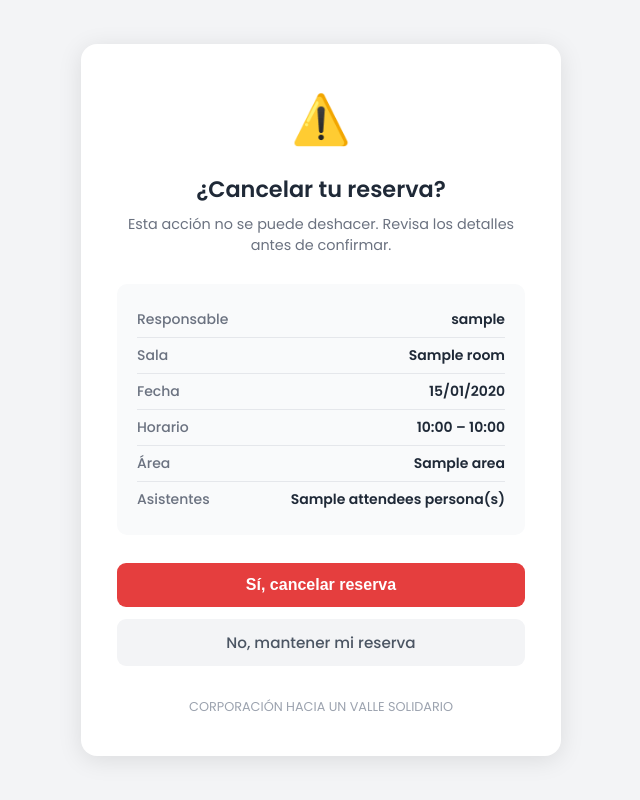
After one commit to erpplaneacion-eng/proyecto-sala-juntas-chvs, a FastAPI app: template app/templates/cancel_confirm.html in a window 1280 px wide. The commit adds this page. Shown: the whole page, without its empty margins (319-959 px from the left). Run offline with FastAPI, Linux system fonts and the light colour scheme; the template is opened without the code that fills it: most values are stand-ins (such as "Sample title", 1, 10 or a date in 2020).

Commit message:
Cambios realizados                                                                                                                                                                                          1. Cancelación por enlace seguro en el email
  - Al crear una reserva se genera un token de 43 caracteres (secrets.token_urlsafe(32)) con validez de 48 horas
  - El email de confirmación incluye un botón "Cancelar mi reserva" con el enlace https://tuapp.com/cancelar/{token}
  - GET /cancelar/{token} → página que muestra los detalles y pide confirmación
  - POST /cancelar/{token} → elimina la reserva, muestra página de resultado
  - Si el enlace ya fue usado o expiró, muestra un mensaje claro
  - Dos nuevas plantillas: cancel_confirm.html y cancel_result.html

  2. Campo de asistentes con validación de capacidad

  - Nuevo campo "Asistentes" en el formulario público y en el panel admin
  - El selector de sala muestra (máx. N) junto al nombre
  - Al cambiar de sala, el campo se actualiza dinámicamente con el max correcto
  - Backend valida que attendees ≤ room.capacity (Sala Amarilla = 12, Sala Morada = 8)
  - Se muestra en la tabla del dashboard y en el popup del calendario
  - Las salas existentes en BD se actualizan automáticamente en el startup

  3. Paleta de colores #62B33E

  - Reemplazado en style.css, ambos templates de admin, email y nuevas plantillas
  - Color oscuro derivado: #4d9030 (para gradientes y hover)

```diff
--- a/app/main.py
+++ b/app/main.py
@@ -1,6 +1,7 @@
-from datetime import date, time
+from datetime import date, datetime, time, timedelta
 import base64
 import os
+import secrets
 from email.mime.multipart import MIMEMultipart
 from email.mime.text import MIMEText
 from pathlib import Path
@@ -14,6 +15,7 @@ from google.oauth2.credentials import Credentials
 from googleapiclient.discovery import build
 from googleapiclient.errors import HttpError
 from jinja2 import Environment, FileSystemLoader
+from sqlalchemy import text
 from sqlalchemy.orm import Session
 
 from . import models, schemas
@@ -110,6 +112,19 @@ def startup_db_seed():
     db_gen = get_db()
     db = next(db_gen)
     try:
+        # Migraciones para columnas nuevas (seguro si ya existen)
+        for sql in [
+            "ALTER TABLE rooms ADD COLUMN capacity INTEGER DEFAULT 10",
+            "ALTER TABLE bookings ADD COLUMN attendees INTEGER DEFAULT 1",
+            "ALTER TABLE bookings ADD COLUMN cancel_token VARCHAR(64)",
+            "ALTER TABLE bookings ADD COLUMN cancel_token_expires_at TIMESTAMP",
+        ]:
+            try:
+                db.execute(text(sql))
+                db.commit()
+            except Exception:
+                db.rollback()
+
         # Seed de salas
         if db.query(models.Room).count() == 0:
             rooms = [
@@ -117,15 +132,25 @@ def startup_db_seed():
                     name="Sala Amarilla",
                     description="Conexion a Internet disponible",
                     color="#FFD700",
+                    capacity=12,
                 ),
                 models.Room(
                     name="Sala Morada",
                     description="Espacio tranquilo para reuniones",
                     color="#800080",
+                    capacity=8,
                 ),
             ]
             db.add_all(rooms)
             db.commit()
+        else:
+            # Actualizar capacidades de salas existentes
+            try:
+                db.execute(text("UPDATE rooms SET capacity = 12 WHERE name = 'Sala Amarilla'"))
+                db.execute(text("UPDATE rooms SET capacity = 8 WHERE name = 'Sala Morada'"))
+                db.commit()
+            except Exception:
+                db.rollback()
 
         # Seed del administrador
         admin_username = os.getenv("ADMIN_USERNAME", "admin")
@@ -167,6 +192,7 @@ def get_rooms(db: Session = Depends(get_db)):
 
 @app.post("/api/bookings")
 async def create_booking(
+    request: Request,
     background_tasks: BackgroundTasks,
     user_name: str = Form(...),
     user_email: str = Form(...),
@@ -175,6 +201,7 @@ async def create_booking(
     start_time: str = Form(...),
     end_time: str = Form(...),
     room_id: int = Form(...),
+    attendees: int = Form(...),
     db: Session = Depends(get_db),
 ):
     # Convertir strings a objetos date/time
@@ -195,6 +222,13 @@ async def create_booking(
     if room is None:
         raise HTTPException(status_code=404, detail="La sala seleccionada no existe.")
 
+    # Validar capacidad
+    if attendees < 1 or (room.capacity and attendees > room.capacity):
+        raise HTTPException(
+            status_code=400,
+            detail=f"Número de asistentes inválido. La sala tiene capacidad para {room.capacity} personas.",
+        )
+
     # Validar solapamiento
     existing_booking = (
         db.query(models.Booking)
@@ -212,6 +246,9 @@ async def create_booking(
             status_code=400, detail="La sala ya esta reservada en este horario."
         )
 
+    cancel_token = secrets.token_urlsafe(32)
+    cancel_token_expires_at = datetime.utcnow() + timedelta(hours=48)
+
     new_booking = models.Booking(
         user_name=user_name,
         user_email=user_email,
@@ -220,11 +257,15 @@ async def create_booking(
         start_time=start_obj,
         end_time=end_obj,
         room_id=room_id,
+        attendees=attendees,
+        cancel_token=cancel_token,
+        cancel_token_expires_at=cancel_token_expires_at,
     )
     db.add(new_booking)
     db.commit()
     db.refresh(new_booking)
 
+    base_url = str(request.base_url).rstrip("/")
     email_data = {
         "user_name": user_name,
         "room_name": room.name,
@@ -232,6 +273,8 @@ async def create_booking(
         "start_time": start_time,
         "end_time": end_time,
         "area": area,
+        "attendees": attendees,
+        "cancel_url": f"{base_url}/cancelar/{cancel_token}",
     }
     background_tasks.add_task(send_booking_email, email_data, user_email)
 
@@ -346,6 +389,7 @@ def admin_create_booking(
     start_time: str = Form(...),
     end_time: str = Form(...),
     room_id: int = Form(...),
+    attendees: int = Form(...),
     db: Session = Depends(get_db),
     current_admin: str = Depends(get_current_admin),
 ):
@@ -372,6 +416,23 @@ def admin_create_booking(
         )
 
     room = db.query(models.Room).filter(models.Room.id == room_id).first()
+
+    if room and attendees > (room.capacity or 9999):
+        rooms = db.query(models.Room).all()
+        return templates.TemplateResponse(
+            "admin_edit_booking.html",
+            {
+                "request": request,
+                "booking": None,
+                "rooms": rooms,
+                "admin_user": current_admin,
+                "action": "/admin/bookings/new",
+                "title": "Nueva Reserva",
+                "error": f"Número de asistentes supera la capacidad de la sala ({room.capacity} personas).",
+            },
+            status_code=400,
+        )
+
     existing = (
         db.query(models.Booking)
         .filter(
@@ -398,6 +459,9 @@ def admin_create_booking(
             status_code=400,
         )
 
+    cancel_token = secrets.token_urlsafe(32)
+    cancel_token_expires_at = datetime.utcnow() + timedelta(hours=48)
+
     new_booking = models.Booking(
         user_name=user_name,
         user_email=user_email,
@@ -406,10 +470,14 @@ def admin_create_booking(
         start_time=start_obj,
         end_time=end_obj,
         room_id=room_id,
+        attendees=attendees,
+        cancel_token=cancel_token,
+        cancel_token_expires_at=cancel_token_expires_at,
     )
     db.add(new_booking)
     db.commit()
 
+    base_url = str(request.base_url).rstrip("/")
     email_data = {
         "user_name": user_name,
         "room_name": room.name if room else "Sala",
@@ -417,6 +485,8 @@ def admin_create_booking(
         "start_time": start_time,
         "end_time": end_time,
         "area": area,
+        "attendees": attendees,
+        "cancel_url": f"{base_url}/cancelar/{cancel_token}",
     }
     background_tasks.add_task(send_booking_email, email_data, user_email)
 
@@ -459,6 +529,7 @@ def admin_update_booking(
     start_time: str = Form(...),
     end_time: str = Form(...),
     room_id: int = Form(...),
+    attendees: int = Form(...),
     db: Session = Depends(get_db),
     current_admin: str = Depends(get_current_admin),
 ):
@@ -484,6 +555,23 @@ def admin_update_booking(
                 "action": f"/admin/bookings/{booking_id}/edit",
                 "title": "Editar Reserva",
                 "error": "Horario fuera del rango permitido (7:00 AM - 5:00 PM).",
+            },
+            status_code=400,
+        )
+
+    room = db.query(models.Room).filter(models.Room.id == room_id).first()
+    if room and attendees > (room.capacity or 9999):
+        rooms = db.query(models.Room).all()
+        return templates.TemplateResponse(
+            "admin_edit_booking.html",
+            {
+                "request": request,
+                "booking": booking,
+                "rooms": rooms,
+                "admin_user": current_admin,
+                "action": f"/admin/bookings/{booking_id}/edit",
+                "title": "Editar Reserva",
+                "error": f"Número de asistentes supera la capacidad de la sala ({room.capacity} personas).",
             },
             status_code=400,
         )
@@ -523,6 +611,7 @@ def admin_update_booking(
     booking.start_time = start_obj
     booking.end_time = end_obj
     booking.room_id = room_id
+    booking.attendees = attendees
     db.commit()
 
     return RedirectResponse(url="/admin", status_code=302)
@@ -540,3 +629,54 @@ def admin_delete_booking(
     db.delete(booking)
     db.commit()
     return RedirectResponse(url="/admin", status_code=302)
+
+
+# ---------------------------------------------------------------------------
+# Cancelación de reserva por el usuario (enlace en el email)
+# ---------------------------------------------------------------------------
+
+@app.get("/cancelar/{token}")
+def cancel_booking_form(token: str, request: Request, db: Session = Depends(get_db)):
+    booking = db.query(models.Booking).filter(models.Booking.cancel_token == token).first()
+
+    if not booking:
+        return templates.TemplateResponse(
+            "cancel_result.html",
+            {"request": request, "success": False, "error": "Reserva no encontrada o ya fue cancelada."},
+        )
+
+    if booking.cancel_token_expires_at and datetime.utcnow() > booking.cancel_token_expires_at:
+        return templates.TemplateResponse(
+            "cancel_result.html",
+            {"request": request, "success": False, "error": "El enlace de cancelación ha expirado (válido por 48 horas)."},
+        )
+
+    return templates.TemplateResponse(
+        "cancel_confirm.html",
+        {"request": request, "booking": booking, "token": token},
+    )
+
+
+@app.post("/cancelar/{token}")
+def cancel_booking_confirm(token: str, request: Request, db: Session = Depends(get_db)):
+    booking = db.query(models.Booking).filter(models.Booking.cancel_token == token).first()
+
+    if not booking:
+        return templates.TemplateResponse(
+            "cancel_result.html",
+            {"request": request, "success": False, "error": "Reserva no encontrada o ya fue cancelada."},
+        )
+
+    if booking.cancel_token_expires_at and datetime.utcnow() > booking.cancel_token_expires_at:
+        return templates.TemplateResponse(
+            "cancel_result.html",
+            {"request": request, "success": False, "error": "El enlace de cancelación ha expirado."},
+        )
+
+    db.delete(booking)
+    db.commit()
+
+    return templates.TemplateResponse(
+        "cancel_result.html",
+        {"request": request, "success": True, "error": None},
+    )
--- a/app/models.py
+++ b/app/models.py
@@ -10,6 +10,7 @@ class Room(Base):
     name = Column(String, unique=True, index=True)
     description = Column(String, nullable=True)
     color = Column(String)  # Para identificar visualmente en el calendario
+    capacity = Column(Integer, default=10, nullable=True)  # Capacidad máxima de personas
 
     bookings = relationship("Booking", back_populates="room")
 
@@ -23,6 +24,9 @@ class Booking(Base):
     date = Column(Date, index=True)
     start_time = Column(Time)
     end_time = Column(Time)
+    attendees = Column(Integer, default=1, nullable=True)  # Número de asistentes
+    cancel_token = Column(String(64), unique=True, nullable=True, index=True)
+    cancel_token_expires_at = Column(DateTime, nullable=True)
     created_at = Column(DateTime, default=datetime.datetime.utcnow)
 
     room_id = Column(Integer, ForeignKey("rooms.id"))
--- a/app/schemas.py
+++ b/app/schemas.py
@@ -6,6 +6,7 @@ class RoomBase(BaseModel):
     name: str
     description: Optional[str] = None
     color: str
+    capacity: Optional[int] = None
 
 class Room(RoomBase):
     id: int
@@ -20,6 +21,7 @@ class BookingBase(BaseModel):
     start_time: time
     end_time: time
     room_id: int
+    attendees: int = 1
 
 class BookingCreate(BookingBase):
     pass
@@ -39,3 +41,4 @@ class BookingUpdate(BaseModel):
     start_time: Optional[time] = None
     end_time: Optional[time] = None
     room_id: Optional[int] = None
+    attendees: Optional[int] = None
--- /dev/null
+++ b/app/templates/cancel_confirm.html
@@ -0,0 +1,128 @@
+<!DOCTYPE html>
+<html lang="es">
+<head>
+    <meta charset="UTF-8">
+    <meta name="viewport" content="width=device-width, initial-scale=1.0">
+    <title>Cancelar Reserva — CHVS</title>
+    <link href="https://fonts.googleapis.com/css2?family=Poppins:wght@300;400;500;600&display=swap" rel="stylesheet">
+    <style>
+        *, *::before, *::after { box-sizing: border-box; margin: 0; padding: 0; }
+        body {
+            font-family: 'Poppins', sans-serif;
+            background: #f3f4f6;
+            min-height: 100vh;
+            display: flex;
+            flex-direction: column;
+            align-items: center;
+            justify-content: center;
+            padding: 24px;
+        }
+        .card {
+            background: #fff;
+            border-radius: 16px;
+            box-shadow: 0 4px 24px rgba(0,0,0,0.10);
+            padding: 40px 36px;
+            max-width: 480px;
+            width: 100%;
+            text-align: center;
+        }
+        .icon { font-size: 3rem; margin-bottom: 16px; }
+        h1 { font-size: 1.4rem; font-weight: 700; color: #1f2937; margin-bottom: 8px; }
+        .subtitle { font-size: .9rem; color: #6b7280; margin-bottom: 28px; }
+        .details {
+            background: #f9fafb;
+            border-radius: 10px;
+            padding: 18px 20px;
+            text-align: left;
+            margin-bottom: 28px;
+        }
+        .detail-row {
+            display: flex;
+            justify-content: space-between;
+            padding: 7px 0;
+            font-size: .875rem;
+            border-bottom: 1px solid #e5e7eb;
+        }
+        .detail-row:last-child { border-bottom: none; }
+        .detail-label { color: #6b7280; font-weight: 500; }
+        .detail-value { color: #1f2937; font-weight: 600; }
+        .btn-cancel-confirm {
+            display: block;
+            width: 100%;
+            padding: 13px;
+            background: #e53e3e;
+            color: #fff;
+            border: none;
+            border-radius: 9px;
+            font-size: 1rem;
+            font-weight: 700;
+            cursor: pointer;
+            margin-bottom: 12px;
+            transition: background .2s;
+        }
+        .btn-cancel-confirm:hover { background: #c53030; }
+        .btn-keep {
+            display: block;
+            width: 100%;
+            padding: 12px;
+            background: #f3f4f6;
+            color: #4b5563;
+            border: none;
+            border-radius: 9px;
+            font-size: .95rem;
+            font-weight: 500;
+            text-decoration: none;
+            transition: background .2s;
+        }
+        .btn-keep:hover { background: #e5e7eb; }
+        .chvs-logo {
+            margin-top: 32px;
+            font-size: .8rem;
+            color: #9ca3af;
+        }
+    </style>
+</head>
+<body>
+    <div class="card">
+        <div class="icon">⚠️</div>
+        <h1>¿Cancelar tu reserva?</h1>
+        <p class="subtitle">Esta acción no se puede deshacer. Revisa los detalles antes de confirmar.</p>
+
+        <div class="details">
+            <div class="detail-row">
+                <span class="detail-label">Responsable</span>
+                <span class="detail-value">{{ booking.user_name }}</span>
+            </div>
+            <div class="detail-row">
+                <span class="detail-label">Sala</span>
+                <span class="detail-value">{{ booking.room.name }}</span>
+            </div>
+            <div class="detail-row">
+                <span class="detail-label">Fecha</span>
+                <span class="detail-value">{{ booking.date.strftime('%d/%m/%Y') }}</span>
+            </div>
+            <div class="detail-row">
+                <span class="detail-label">Horario</span>
+                <span class="detail-value">{{ booking.start_time.strftime('%H:%M') }} – {{ booking.end_time.strftime('%H:%M') }}</span>
+            </div>
+            <div class="detail-row">
+                <span class="detail-label">Área</span>
+                <span class="detail-value">{{ booking.area }}</span>
+            </div>
+            {% if booking.attendees %}
+            <div class="detail-row">
+                <span class="detail-label">Asistentes</span>
+                <span class="detail-value">{{ booking.attendees }} persona(s)</span>
+            </div>
+            {% endif %}
+        </div>
+
+        <form method="POST" action="/cancelar/{{ token }}">
+            <button type="submit" class="btn-cancel-confirm">Sí, cancelar reserva</button>
+        </form>
+        <a href="/" class="btn-keep">No, mantener mi reserva</a>
+
+        <p class="chvs-logo">CORPORACIÓN HACIA UN VALLE SOLIDARIO</p>
+    </div>
+</body>
+</html>
```
Also changed, not shown: CLAUDE.md (added, +73 -0 lines), GEMINI.md (+83 -22 lines), app/static/css/style.css (+15 -15 lines), app/static/js/calendar.js (+7 -5 lines), app/templates/admin_dashboard.html (+8 -6 lines), app/templates/admin_edit_booking.html (+13 -8 lines), app/templates/cancel_result.html (added, +65 -0 lines), app/templates/email_booking.html (+24 -3 lines), app/templates/index.html (+44 -8 lines), 1 other file.
